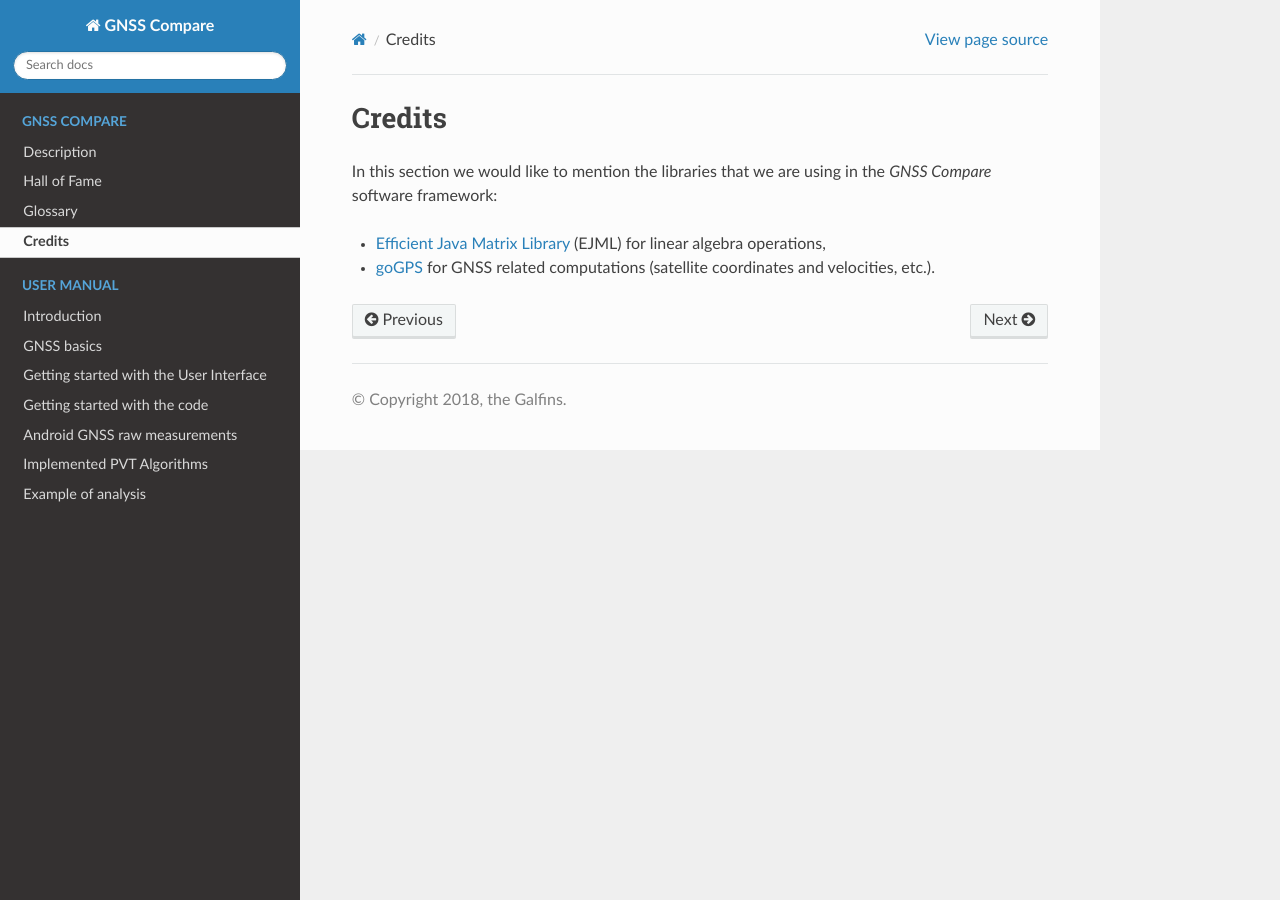
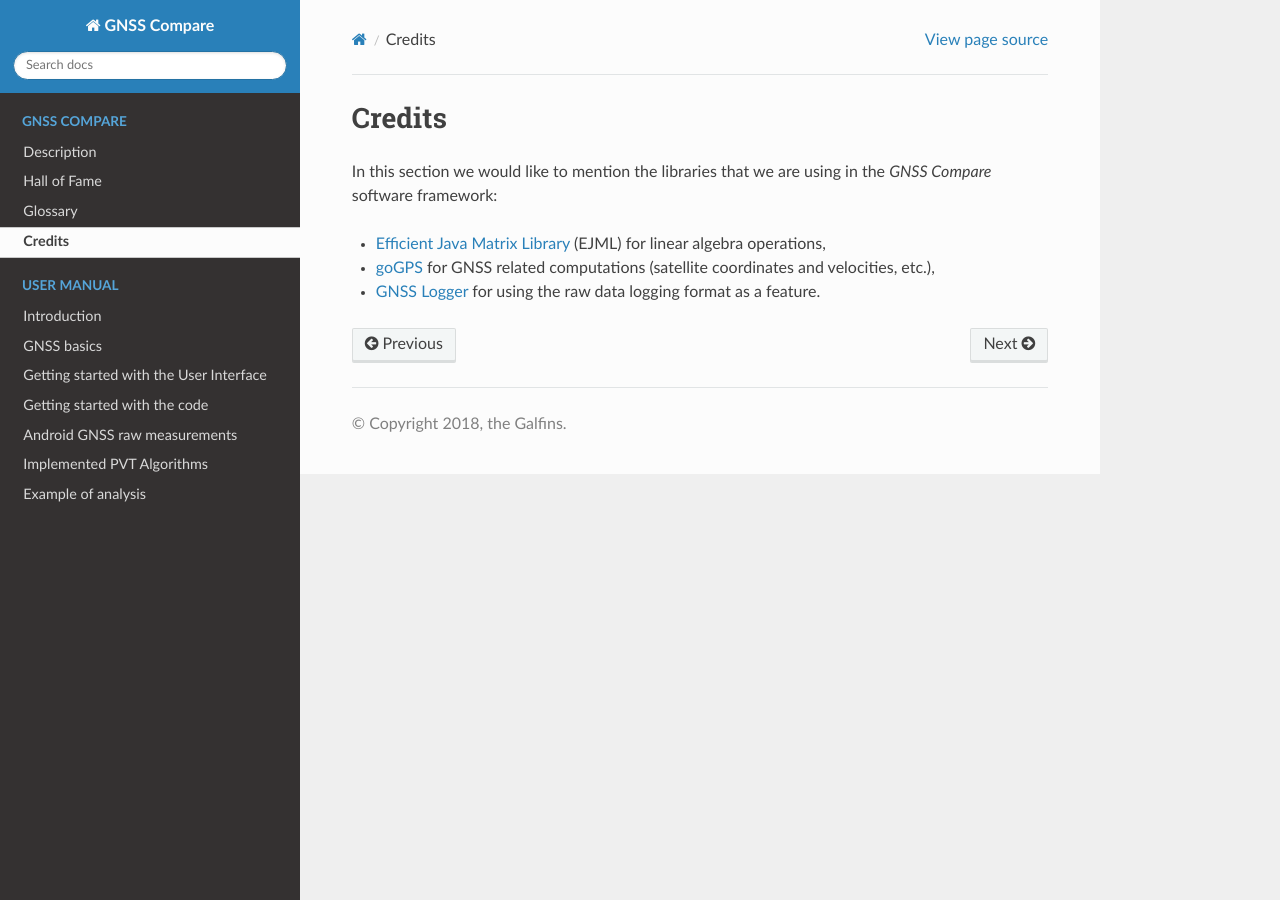
Before and after one commit to TheGalfins/GNSS_Compare, a Sphinx documentation site: the page built from docs/credits.rst, in a window 1280 px wide. Built offline with Sphinx 7.4.7 and the Read the Docs theme 2.0.0, drawn with Linux system fonts in a browser that asks for light colours; pages that are not in the unit, such as notebooks, are missing from menus.

```diff
--- a/docs/credits.rst
+++ b/docs/credits.rst
@@ -7,11 +7,12 @@
 
 - `Efficient Java Matrix Library`_ (EJML) for linear algebra operations,
 
-- `goGPS`_ for GNSS related computations (satellite coordinates and velocities, etc.).
+- `goGPS`_ for GNSS related computations (satellite coordinates and velocities, etc.),
 
-
+- `GNSS Logger`_ for using the raw data logging format as a feature.
 
 
 
 .. _`Efficient Java Matrix Library`: http://ejml.org/wiki/index.php?title=Main_Page
 .. _`goGPS`: https://github.com/goGPS-Project/goGPS_Java
+.. _`GNSS Logger`: https://github.com/google/gps-measurement-tools/tree/master/GNSSLogger
```
Also changed, not shown: docs/user_manual/ui_description.rst (+14 -5 lines), docs/user_manual/img/PosErrorPhone.gif (added), docs/user_manual/img/SatelliteSignalStrenght.gif, docs/user_manual/img/WlsVsEkf.gif (added), 1 other file.
